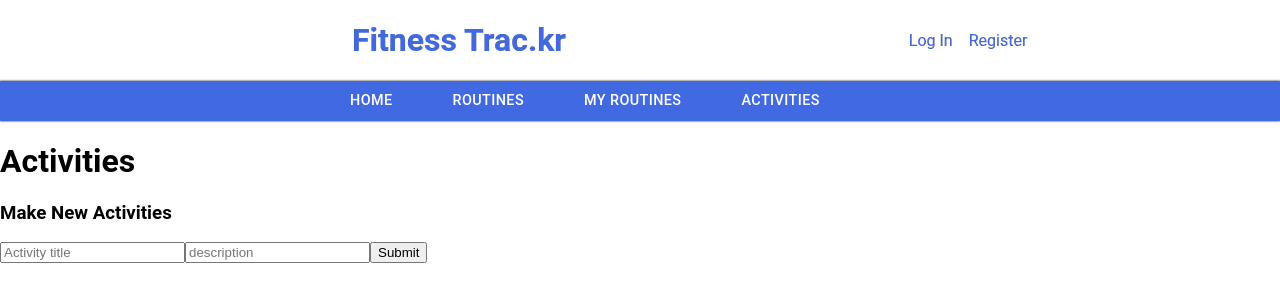
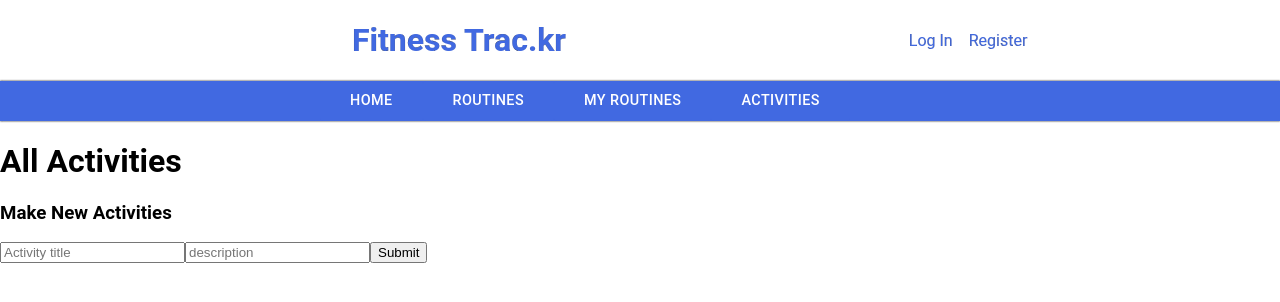
Before and after one commit to BrysD-27/fitnessTrac.kr_Brys_Shristi, a React (Create React App) app: page /activities in a window 1280 px wide. Shown: the top 302 px of the page. Built offline with nearby package versions, Linux system fonts and the light colour scheme; no server answers.

Commit message:
test git

```diff
--- a/src/components/Activities.js
+++ b/src/components/Activities.js
@@ -30,7 +30,7 @@ const Activities = () => {
 
 return (
     <div>
-       <h1>Activities</h1>
+       <h1> All Activities</h1>
        <div className= 'activities- container'>{activityElements}</div>
        <MakeActivities/>
     </div>
```
